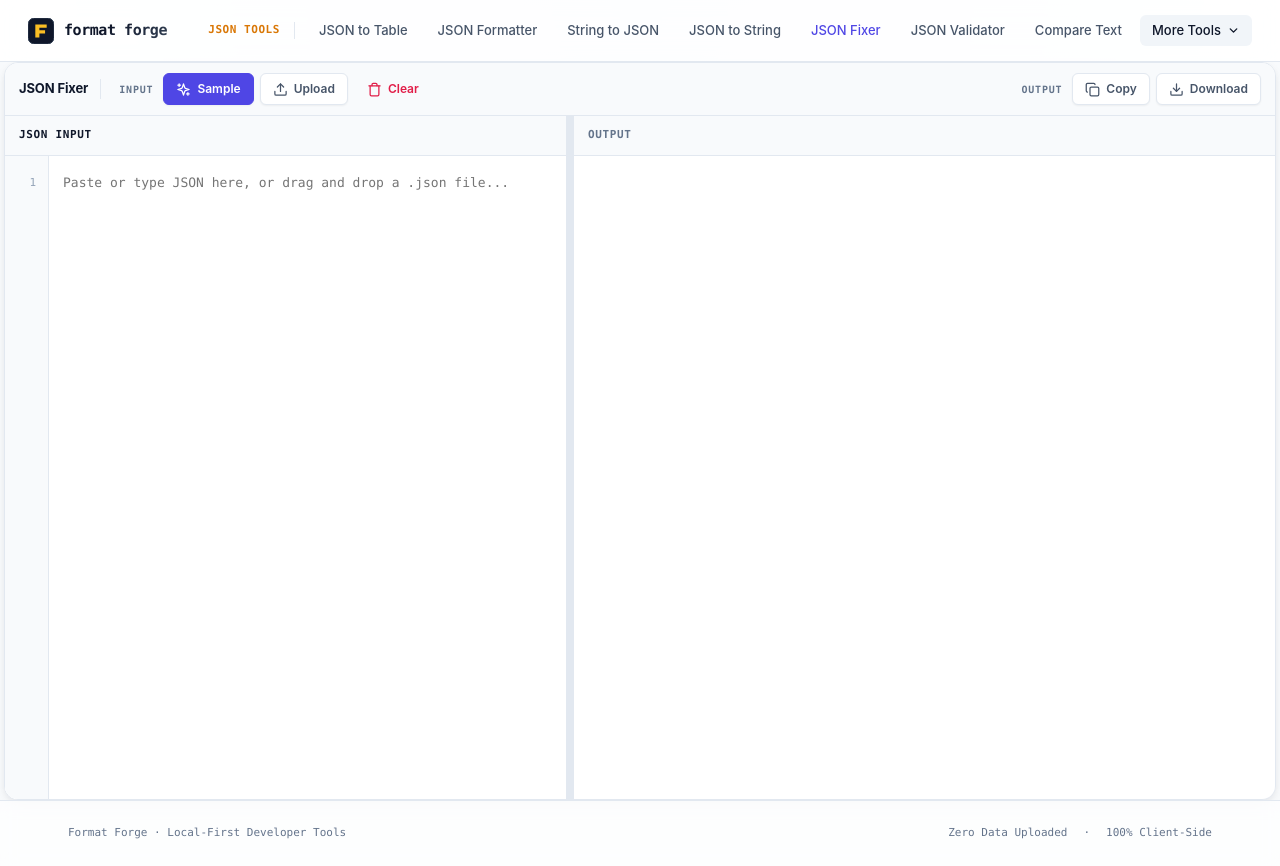
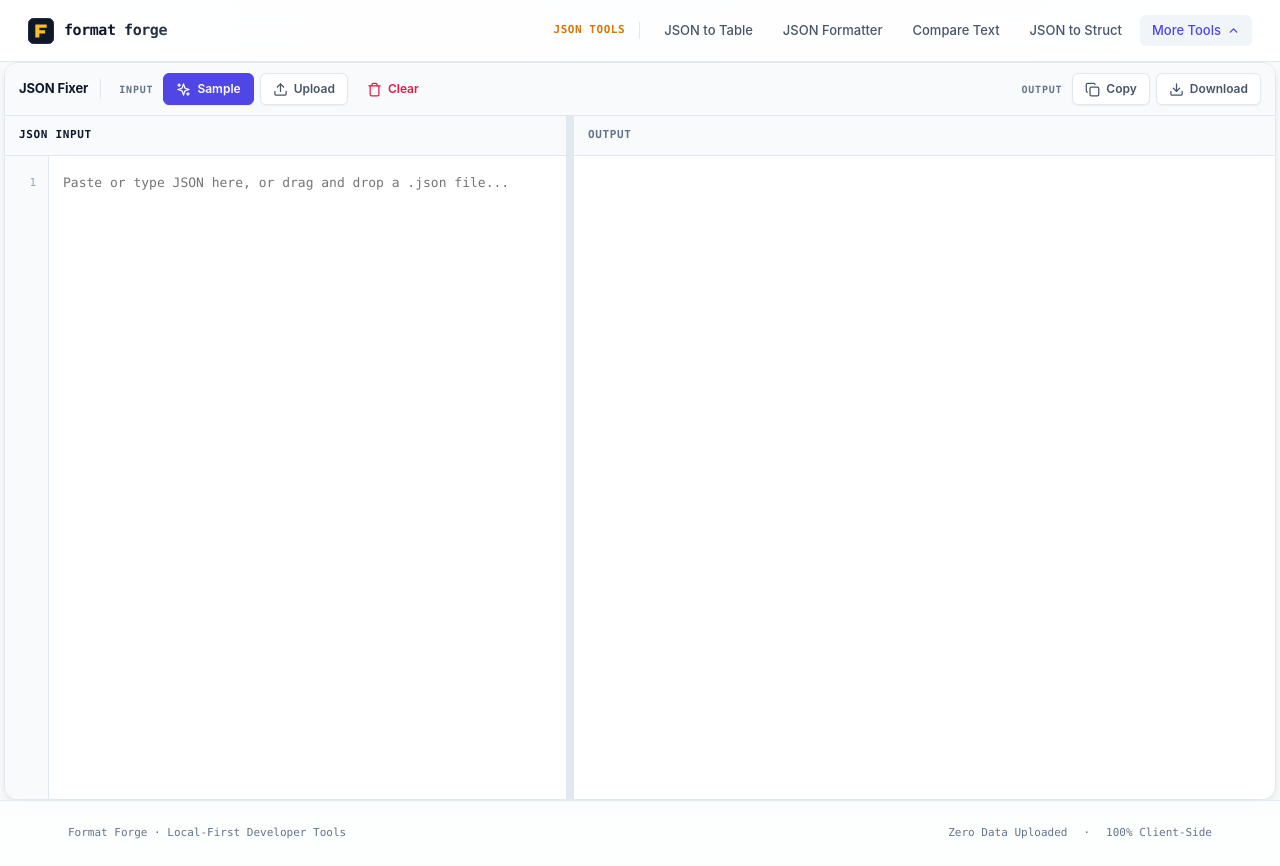
Before and after one commit to zazhedho/format-forge, a Next.js app: page /json-fixer in a window 1280 px wide. Both pictures are taken after a click on the heading "More Tools". Built offline with nearby package versions, Linux system fonts and the light colour scheme.

Commit message:
feat: enhance tools navigation with new JSON tools and improved dropdowns

```diff
--- a/app/globals.css
+++ b/app/globals.css
@@ -262,7 +262,8 @@
   position: relative;
 }
 
-.more-tools summary {
+.more-tools summary,
+.mobile-tools summary {
   display: flex;
   align-items: center;
   gap: 6px;
@@ -274,25 +275,33 @@
   font-size: 13px;
   font-weight: 500;
   transition: all 0.15s ease;
-}
-
-.more-tools summary::-webkit-details-marker {
+  user-select: none;
+}
+
+.more-tools summary::-webkit-details-marker,
+.mobile-tools summary::-webkit-details-marker {
   display: none;
 }
 
-.more-tools summary:hover {
+.more-tools summary:hover,
+.mobile-tools summary:hover {
   color: var(--text-primary);
   background: var(--bg-surface-elevated);
 }
 
-.more-tools[open] summary {
-  color: var(--text-primary);
+.more-tools[open] summary,
+.mobile-tools[open] summary {
+  color: var(--accent-indigo);
   background: var(--bg-surface-elevated);
 }
 
-.mobile-tools[open] summary {
-  color: var(--text-primary);
-  background: var(--bg-surface-elevated);
+.dropdown-caret {
+  transition: transform 0.2s ease;
+}
+
+.more-tools[open] .dropdown-caret,
+.mobile-tools[open] .dropdown-caret {
+  transform: rotate(180deg);
 }
 
 .more-tools-menu {
@@ -300,15 +309,17 @@
   right: 0;
   top: calc(100% + 8px);
   z-index: 50;
-  width: 260px;
-  padding: 12px;
+  width: 250px;
+  padding: 8px;
   border-radius: var(--radius-md);
   border: 1px solid var(--border-default);
-  background: var(--bg-surface);
+  background: rgba(255, 255, 255, 0.98);
+  backdrop-filter: blur(14px);
+  -webkit-backdrop-filter: blur(14px);
   box-shadow: var(--shadow-lg);
   display: flex;
   flex-direction: column;
-  gap: 4px;
+  gap: 2px;
   animation: fade-down 0.18s ease-out;
 }
 
@@ -323,15 +334,16 @@
   font-size: 10px;
   font-family: var(--font-mono);
   font-weight: 700;
-  color: var(--text-muted);
+  color: var(--accent-amber);
   text-transform: uppercase;
   letter-spacing: 0.08em;
-  padding: 8px 8px 4px;
+  padding: 6px 8px 4px;
   border-bottom: 1px solid var(--border-default);
-}
-
-.more-tools-section:first-child {
-  margin-top: 0;
+  margin-bottom: 4px;
+}
+
+.more-tools-section:not(:first-of-type) {
+  margin-top: 6px;
 }
 
 .more-tools-item {
@@ -339,25 +351,29 @@
   align-items: center;
   justify-content: space-between;
   margin-left: 8px;
-  padding: 7px 10px 7px 12px;
+  gap: 8px;
+  padding: 7px 10px;
   border-left: 2px solid var(--border-default);
   border-radius: var(--radius-sm);
   color: var(--text-secondary);
   font-size: 12px;
+  font-weight: 500;
   background: transparent;
-  transition: background 0.12s ease, color 0.12s ease;
+  transition: background 0.12s ease, color 0.12s ease, transform 0.12s ease;
 }
 
 .more-tools-item:hover {
   background: var(--bg-surface-elevated);
   color: var(--text-primary);
   border-left-color: var(--accent-indigo);
+  transform: translateX(2px);
 }
 
 .more-tools-item.active {
   color: var(--accent-indigo);
-  background: var(--bg-surface-elevated);
+  background: #eef2ff;
   border-left-color: var(--accent-indigo);
+  font-weight: 600;
 }
 
 .badge-upcoming {
--- a/components/app-shell.tsx
+++ b/components/app-shell.tsx
@@ -74,7 +74,11 @@
     }
   }, [])
 
-  const primaryTools = tools.filter((tool) => tool.id !== 'json-to-csv' && tool.id !== 'json-to-yaml' && tool.id !== 'json-to-xml' && tool.id !== 'xml-to-json' && tool.id !== 'json-to-struct')
+  const navbarToolIds: ToolId[] = ['json-to-table', 'json-formatter', 'compare-text', 'json-to-struct']
+  const navbarTools = tools
+    .filter((tool) => navbarToolIds.includes(tool.id))
+    .sort((left, right) => navbarToolIds.indexOf(left.id) - navbarToolIds.indexOf(right.id))
+  const mobileJsonTools = tools.filter((tool) => tool.id !== 'json-to-csv' && tool.id !== 'json-to-yaml' && tool.id !== 'json-to-xml' && tool.id !== 'xml-to-json' && tool.id !== 'json-to-struct')
 
   return (
     <ToolSessionContext.Provider value={sessionContext}>
@@ -86,7 +90,7 @@
           </Link>
           <nav className="primary-nav" aria-label="Primary navigation">
             <span className="nav-category">JSON Tools</span>
-            {primaryTools.map((tool) => {
+            {navbarTools.map((tool) => {
               const isActive = normalizedPathname === tool.href
               return (
                 <Link
@@ -102,9 +106,22 @@
             <details ref={moreToolsRef} className="more-tools">
               <summary>
                 <span>More Tools</span>
-                <ChevronDownIcon />
+                <ChevronDownIcon className="dropdown-caret" />
               </summary>
               <div className="more-tools-menu" onClick={() => { moreToolsRef.current?.removeAttribute('open') }}>
+                <span className="more-tools-section">JSON Tools</span>
+                <Link href="/string-to-json" className={`more-tools-item ${normalizedPathname === '/string-to-json' ? 'active' : ''}`} aria-current={normalizedPathname === '/string-to-json' ? 'page' : undefined}>
+                  <span>String to JSON</span>
+                </Link>
+                <Link href="/json-to-string" className={`more-tools-item ${normalizedPathname === '/json-to-string' ? 'active' : ''}`} aria-current={normalizedPathname === '/json-to-string' ? 'page' : undefined}>
+                  <span>JSON to String</span>
+                </Link>
+                <Link href="/json-fixer" className={`more-tools-item ${normalizedPathname === '/json-fixer' ? 'active' : ''}`} aria-current={normalizedPathname === '/json-fixer' ? 'page' : undefined}>
+                  <span>JSON Fixer</span>
+                </Link>
+                <Link href="/json-validator" className={`more-tools-item ${normalizedPathname === '/json-validator' ? 'active' : ''}`} aria-current={normalizedPathname === '/json-validator' ? 'page' : undefined}>
+                  <span>JSON Validator</span>
+                </Link>
                 <span className="more-tools-section">Converters</span>
                 <Link
                   href="/json-to-yaml"
@@ -134,14 +151,6 @@
                 >
                   <span>JSON to CSV</span>
                 </Link>
-                <span className="more-tools-section">Code Generation</span>
-                <Link
-                  href="/json-to-struct"
-                  className={`more-tools-item ${normalizedPathname === '/json-to-struct' ? 'active' : ''}`}
-                  aria-current={normalizedPathname === '/json-to-struct' ? 'page' : undefined}
-                >
-                  <span>JSON to Struct</span>
-                </Link>
                 <span className="more-tools-section">Encoding</span>
                 <div className="more-tools-item">
                   <span>Base64 / JWT</span>
@@ -153,11 +162,11 @@
           <details ref={mobileToolsRef} className="mobile-tools">
             <summary aria-label="Open tools menu">
               <span>Tools</span>
-              <ChevronDownIcon />
+              <ChevronDownIcon className="dropdown-caret" />
             </summary>
             <div className="more-tools-menu mobile-tools-menu" onClick={() => { mobileToolsRef.current?.removeAttribute('open') }}>
               <span className="more-tools-section">JSON Tools</span>
-              {primaryTools.map((tool) => {
+              {mobileJsonTools.map((tool) => {
                 const isActive = normalizedPathname === tool.href
                 return (
                   <Link
```
